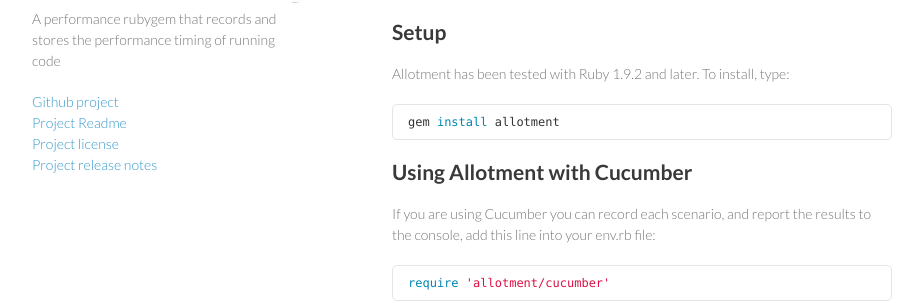
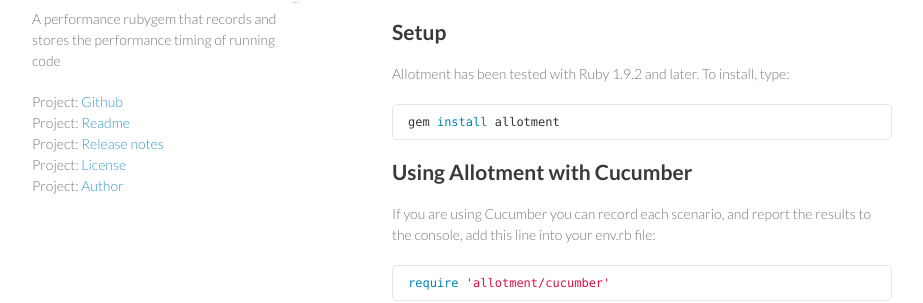
Before and after one commit to benSlaughter/allotment, a Jekyll site: the page built from index.md, in a window 1280 px wide. Shown: the part 341-644 px from the top of the page, without its empty margins (178-1101 px from the left). Built offline with Jekyll 4.4.1, drawn with Linux system fonts in a browser that asks for light colours; nearby versions of some CDN libraries; Markdown is read by kramdown in place of the engine named in the settings.

Commit message:
updated index files

```diff
--- a/_layouts/index.html
+++ b/_layouts/index.html
@@ -15,17 +15,17 @@
     <![endif]-->
   </head>
   <body>
-
     <div class="wrapper">
       <header>
         <h1>Allotment</h1>
         <img src="{{ site.path }}/images/main_image.png"  alt="Allotment" title="Allotment">
         <p>A performance rubygem that records and stores the performance timing of running code</p>
         <p class="view">
-          <a href="https://github.com/benSlaughter/allotment">Github project</a><br>
-          <a href="{{ site.path }}">Project Readme</a><br>
-          <a href="{{ site.path }}/docs/license">Project license</a><br>
-          <a href="{{ site.path }}/docs/release_notes">Project release notes</a><br>
+          <label>Project: </label><a href="http://github.com/benSlaughter/allotment">Github</a><br>
+          <label>Project: </label><a href="{{ site.path }}">Readme</a><br>
+          <label>Project: </label><a href="{{ site.path }}/docs/release_notes">Release notes</a><br>
+          <label>Project: </label><a href="{{ site.path }}/docs/license">License</a><br>
+          <label>Project: </label><a href="http://http://benslaughter.github.io">Author</a><br>
         </p>
       </header>
       <section>
```
